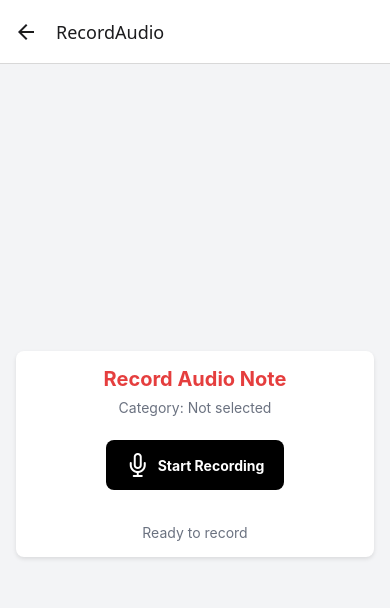
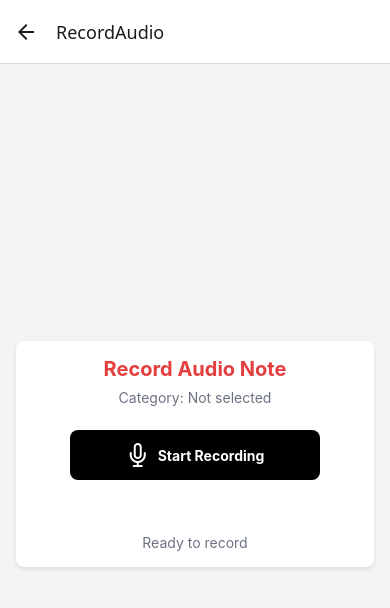
Before and after one commit to JorgeRodriguez5167/Frontend-Study-App, a React Native app: screen /RecordAudio in a window 390 px wide. Shown: the top 608 px of the page. Built offline with nearby package versions, Linux system fonts and the light colour scheme.

Commit message:
Fixed recording button

```diff
--- a/RecordAudioScreen.js
+++ b/RecordAudioScreen.js
@@ -191,16 +191,16 @@ export default function RecordAudioScreen() {
             )}
 
             {audioUri && !isRecording && (
-              <>
+              <View style={styles.actionButtonsContainer}>
                 <TouchableOpacity style={styles.replayButton} onPress={playRecording}>
                   <Icon name="play" size={24} color="white" />
                   <Text style={styles.buttonText}>Replay Audio</Text>
                 </TouchableOpacity>
-                <TouchableOpacity style={styles.recordButton} onPress={handleSaveRecording}>
+                <TouchableOpacity style={styles.saveButton} onPress={handleSaveRecording}>
                   <Icon name="save" size={24} color="white" />
                   <Text style={styles.buttonText}>Save Recording</Text>
                 </TouchableOpacity>
-              </>
+              </View>
             )}
           </View>
 
@@ -236,14 +236,16 @@ const styles = StyleSheet.create({
   cardTitle: { fontSize: 20, fontWeight: "bold", color: "#e53e3e", marginBottom: 8 },
   cardDescription: { fontSize: 14, color: "#6b7280", textAlign: "center" },
   recordingContainer: { alignItems: "center", marginBottom: 24 },
-  recordButton: { backgroundColor: "black", flexDirection: "row", alignItems: "center", justifyContent: "center", paddingVertical: 12, paddingHorizontal: 20, borderRadius: 8, marginBottom: 10 },
-  stopButton: { backgroundColor: "#e53e3e", flexDirection: "row", alignItems: "center", justifyContent: "center", paddingVertical: 12, paddingHorizontal: 20, borderRadius: 8, marginBottom: 10 },
-  replayButton: { backgroundColor: "#000000", flexDirection: "row", alignItems: "center", justifyContent: "center", paddingVertical: 12, paddingHorizontal: 20, borderRadius: 8 },
+  recordButton: { backgroundColor: "black", flexDirection: "row", alignItems: "center", justifyContent: "center", paddingVertical: 12, paddingHorizontal: 20, borderRadius: 8, marginBottom: 10, width: '100%', maxWidth: 250 },
+  stopButton: { backgroundColor: "#e53e3e", flexDirection: "row", alignItems: "center", justifyContent: "center", paddingVertical: 12, paddingHorizontal: 20, borderRadius: 8, marginBottom: 10, width: '100%', maxWidth: 250 },
+  replayButton: { backgroundColor: "#000000", flexDirection: "row", alignItems: "center", justifyContent: "center", paddingVertical: 12, paddingHorizontal: 20, borderRadius: 8, marginBottom: 15, width: '100%', maxWidth: 250 },
+  saveButton: { backgroundColor: "#4CAF50", flexDirection: "row", alignItems: "center", justifyContent: "center", paddingVertical: 12, paddingHorizontal: 20, borderRadius: 8, width: '100%', maxWidth: 250 },
   buttonText: { color: "white", fontWeight: "bold", marginLeft: 8 },
-  statusText: { textAlign: "center", color: "#6b7280", fontSize: 14 },
+  statusText: { textAlign: "center", color: "#6b7280", fontSize: 14, marginTop: 20 },
   modalOverlay: { flex: 1, backgroundColor: "rgba(0,0,0,0.5)", justifyContent: "center", alignItems: "center" },
   modalContent: { backgroundColor: "white", borderRadius: 10, padding: 24, width: "80%", alignItems: "center", marginBottom: 16 },
   modalTitle: { fontSize: 18, fontWeight: "bold", marginBottom: 16, textAlign: "center" },
   sectionButton: { backgroundColor: "#1f2937", paddingVertical: 10, paddingHorizontal: 24, borderRadius: 8, marginVertical: 6, width: "100%", alignItems: "center" },
   sectionButtonText: { color: "white", fontWeight: "bold" },
+  actionButtonsContainer: { width: '100%', alignItems: "center" }
 });
```
